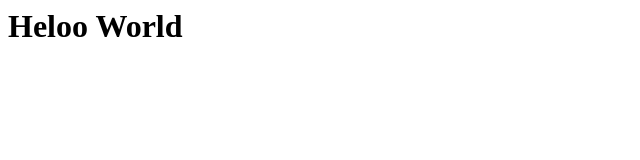
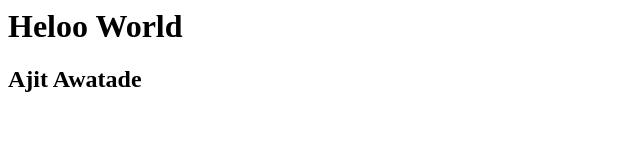
Before and after one commit to AjitAwatade/PracticeSess, a plain HTML site: page index.html in a window 1280 px wide. Shown: the whole page, without its empty margins (0-640 px from the left). Drawn offline with Linux system fonts and the light colour scheme.

Commit message:
Add h2 tag

```diff
--- a/index.html
+++ b/index.html
@@ -1 +1,2 @@
 <h1>Heloo World</h1>
+<h2>Ajit Awatade</h2>
```
